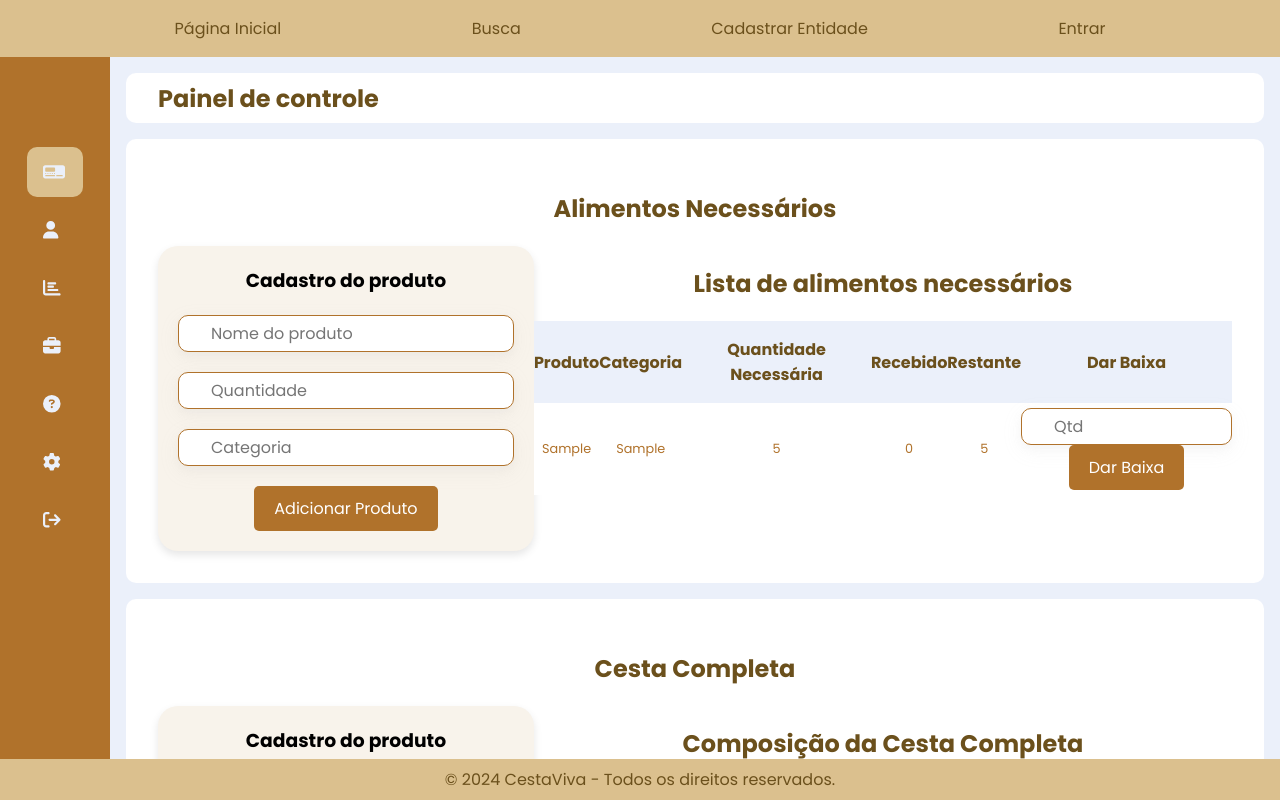
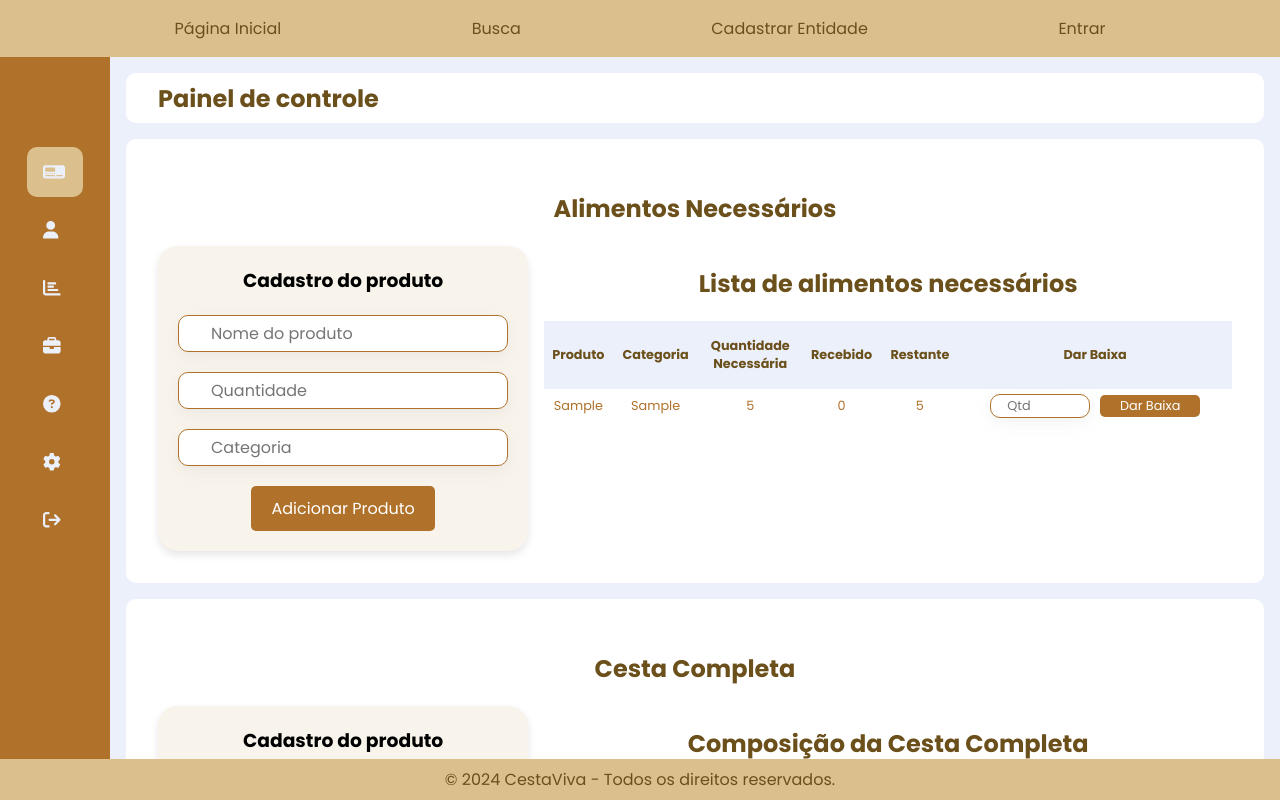
Before and after one commit to Amicuchi/CestaViva, a React (Vite) app: page /dashboard/cestas in a window 1280 px wide. Both pictures are taken after typing "Sample", "5", "Sample" into the empty fields and a click on the button "Adicionar Produto". Shown: the top 800 px of the page. Built offline with nearby package versions, Linux system fonts and the light colour scheme.

Commit message:
Alteração no estilo do Dashboard - Cesta

```diff
--- a/src/components/dashboardComponents/Cestas.jsx
+++ b/src/components/dashboardComponents/Cestas.jsx
@@ -133,7 +133,7 @@ export default function Cestas() {
                                     <tr>
                                         <th>Produto</th>
                                         <th>Categoria</th>
-                                        <th>Quantidade Necessária</th>
+                                        <th>Quantidade <br /> Necessária</th>
                                         <th>Recebido</th>
                                         <th>Restante</th>
                                         <th>Dar Baixa</th>
@@ -153,6 +153,7 @@ export default function Cestas() {
                                                     {restante > 0 ? (
                                                         <>
                                                             <input
+                                                                className='btnQtd inputQtd'
                                                                 type="number"
                                                                 value={quantidadeBaixa[index] || ''}
                                                                 min="1"
@@ -160,7 +161,10 @@ export default function Cestas() {
                                                                 placeholder="Qtd"
                                                                 onChange={(e) => handleQuantidadeBaixaChange(e, index)}
                                                             />
-                                                            <button onClick={() => darBaixa(index)}>
+                                                            <button
+                                                                className='btnQtd'
+                                                                onClick={() => darBaixa(index)}
+                                                            >
                                                                 Dar Baixa
                                                             </button>
                                                         </>
@@ -221,7 +225,7 @@ export default function Cestas() {
                                     <tr>
                                         <th>Produto</th>
                                         <th>Categoria</th>
-                                        <th>Quantidade Necessária</th>
+                                        <th>Quantidade <br /> Necessária</th>
                                         <th>Ações</th>
                                     </tr>
                                 </thead>
@@ -232,8 +236,18 @@ export default function Cestas() {
                                             <td>{item.categoria}</td>
                                             <td>{item.quantidade}</td>
                                             <td>
-                                                <button onClick={() => editarItem(index)}>Editar</button>
-                                                <button onClick={() => excluirItem(index)}>Excluir</button>
+                                                <button
+                                                    className='btnQtd'
+                                                    onClick={() => editarItem(index)}
+                                                >
+                                                    Editar
+                                                </button>
+                                                <button
+                                                    className='btnQtd left'
+                                                    onClick={() => excluirItem(index)}
+                                                >
+                                                    Excluir
+                                                </button>
                                             </td>
                                         </tr>
                                     ))}
--- a/src/styles/Dashboard.css
+++ b/src/styles/Dashboard.css
@@ -328,6 +328,7 @@ tfoot td {
 .cestas-flex{
     display: flex;
     justify-content: center;
+    gap: 1rem;
 }
 
 .cestas--cadastroProduto{
@@ -341,3 +342,20 @@ tfoot td {
 .lista-produtos{
     width: 65%;
 }
+.lista-produtos table{
+    font-size: 0.8rem;
+}
+
+.btnQtd{
+    width: 100px;
+    padding: 2px;
+    font-size: 0.8rem;
+}
+.btnQtd.left{
+    margin-left: 1rem;
+}
+
+.inputQtd{
+    padding-left: 1rem;
+    margin-right: 10px;
+}
```
